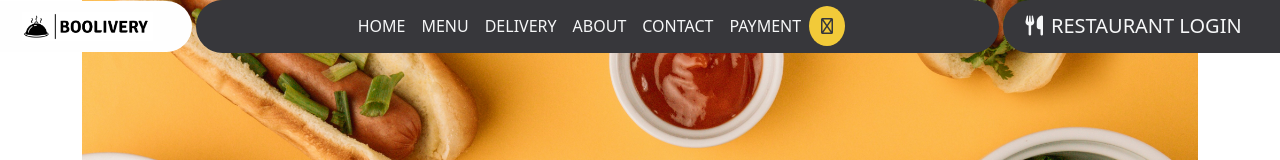
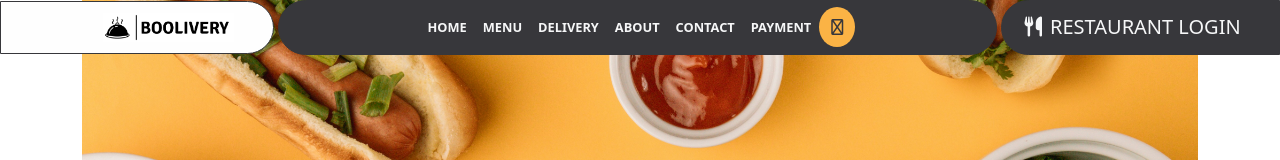
Before and after one commit to emanuele-pogliari/boolivery-frontend, a Vue app: page / in a window 1280 px wide. Shown: the top 160 px of the page. Built offline with nearby package versions, Linux system fonts and the light colour scheme; no server answers.

Commit message:
homepage restyling

```diff
--- a/src/App.vue
+++ b/src/App.vue
@@ -2,12 +2,15 @@
 import AppFooter from "./components/AppFooter.vue";
 import AppMainContent from "./components/AppMainContent.vue";
 import AppHeader from "./components/AppHeader.vue";
+import AppNav from "./components/AppNav.vue";
 
 export default {
   components: {
     AppMainContent,
     AppFooter,
     AppHeader,
+    AppNav,
+
   },
   data() {
     return {};
@@ -16,6 +19,7 @@ export default {
 </script>
 
 <template>
+  <AppNav></AppNav>
   <AppHeader></AppHeader>
   <AppMainContent></AppMainContent>
   <router-view></router-view>
--- a/src/components/AppFooter.vue
+++ b/src/components/AppFooter.vue
@@ -18,7 +18,7 @@ export default {
 
 <template>
 
-    <footer class="text-center p-0 rounded-top-5">
+    <footer class="text-center p-0">
         <!-- <hr class=""> -->
         <div class=" container d-flex justify-content-around gap-5 pt-5 pb-5 px-3">
 
@@ -76,7 +76,7 @@ export default {
                         <label for="exampleInputEmail1" class="form-label"></label>
                         <input type="email" class="form-control" id="exampleInputEmail1"
                             placeholder="enter email adress" aria-describedby="emailHelp">
-                        <div id="emailHelp" class="form-text">Subscribe to our newsletter</div>
+                        <div id="emailHelp" class="form-text text-light">Subscribe to our newsletter</div>
                     </div>
                 </form>
 
@@ -94,7 +94,7 @@ export default {
             </div>
             <div class="d-flex gap-2">
                 <span class="badge rounded-pill">
-                    <a href="https://github.com/rpalanga">Luca F.</a>
+                    <a href="https://github.com/lucafagiolini">Luca F.</a>
                 </span>
                 <span class="badge rounded-pill">
                     <a href="">Christian DG.</a>
@@ -122,6 +122,7 @@ export default {
 footer {
 
     color: $deactivated_text;
+    margin-top: 10rem;
     background-color: $primary_color;
 
     img {
--- a/src/components/AppHeader.vue
+++ b/src/components/AppHeader.vue
@@ -5,69 +5,7 @@ export default {
 </script>
 
 <template>
-    <header class="">
-
-
-        <!-- --------------------------- -->
-        <!-- START NAVBAR -->
-
-        <nav class="navbar d-fle justify-content-between navbar-expand-lg gap-1 position-fixed z-1 w-100">
-            <div class="nav-logo d-flex justify-content-end rounded-end-pill">
-                <!-- <a class="navbar-brand" href="#">BOOLIVERY</a> -->
-                <img class="navbar-brand" src="/img/logo/boolivery-logo-1.png" alt="">
-            </div>
-            <div class="d-flex w-100">
-                <div class="nav-links collapse d-flex justify-content-center navbar-collapse accordion rounded-pill"
-                    id="navbarSupportedContent">
-                    <ul class="navbar-nav mb-lg-0 d-flex justify-content-between align-items-center">
-                        <li class="nav-item">
-                            <a class="nav-link active text-uppercase" aria-current="page" href="#">home</a>
-                        </li>
-                        <li class="nav-item">
-                            <a class="nav-link active text-uppercase" aria-current="page" href="#">menu</a>
-                        </li>
-                        <li class="nav-item">
-                            <a class="nav-link active text-uppercase" aria-current="page" href="#">delivery</a>
-                        </li>
-                        <li class="nav-item">
-                            <a class="nav-link active text-uppercase" aria-current="page" href="#">about</a>
-                        </li>
-                        <li class="nav-item">
-                            <a class="nav-link active text-uppercase" aria-current="page" href="#">contact</a>
-                        </li>
-                        <li class="nav-item">
-                            <a class="nav-link active text-uppercase" aria-current="page" href="#">payment</a>
-                        </li>
-                        <li
-                            class="shopping-cart-icon d-flex justify-content-center align-items-center nav-item rounded-circle p-1">
-                            <i class="nav-link fa-solid fa-cart-shopping"></i>
-                        </li>
-                    </ul>
-                </div>
-            </div>
-            <div class="d-flex nav-restaurant-login d-flex justify-content-end rounded-start-pill gap-3">
-                <a class="navbar-brand d-flex gap-2 align-items-center text-uppercase" href="#">
-                    <i class="fa-solid fa-utensils"></i>
-                    <link rel="stylesheet" href="">Restaurant Login
-                </a>
-
-            </div>
-        </nav>
-
-        <!-- --------------------------- -->
-        <!-- END NAVBAR -->
-
-
-
-
-
-
-
-
-
-
-
-
+    <header>
 
         <!-- --------------------------- -->
         <!-- START JUMBOTRON -->
@@ -99,95 +37,14 @@ export default {
 <style lang="scss" scoped>
 @use "/src/variabiles.scss" as *;
 @use "/src/mixins.scss" as *;
-
-// ---------------------------
-// START NAVBAR
-
-.navbar {
-    padding-top: 0;
-
-    .nav-logo {
-        background-color: $background_color;
-        padding: 0.4rem 1.4rem 0.4rem 1.4rem;
-
-        img {
-            height: 39px;
-        }
-    }
-
-    .nav-links {
-        background-color: $primary_color;
-
-
-        padding: 0.4rem 1.4rem 0.4rem 1.4rem;
-
-        .nav-item {
-
-            a {
-                @include nav_links_style
-            }
-
-            i {
-                @include nav_links_style
-            }
-
-
-        }
-
-        .shopping-cart-icon {
-
-            i {
-
-                color: $primary_color !important;
-
-                &:hover {
-                    color: $primary_color !important;
-                }
-
-            }
-
-            background-color: $secondary_color;
-
-
-            &:hover {
-                background-color: $background_color;
-            }
-
-
-
-        }
-
-
-    }
-
-    .nav-restaurant-login {
-        background-color: $primary_color;
-        padding: 0.4rem 1.4rem 0.4rem 1.4rem;
-
-        a {
-            @include nav_links_style
-        }
-
-    }
-}
-
-// ---------------------------
-// END NAVBAR
-
-
-
-
-
-
-
-
-
 // ---------------------------
 // START JUMBOTRON
 
 .jumbotron {
 
     position: relative;
+    margin-bottom: 10rem;
+
 
     img {
         object-fit: cover;
@@ -195,6 +52,8 @@ export default {
         height: 700px;
 
         border-bottom-left-radius: 4.5rem;
+        border-bottom-right-radius: 4.5rem;
+
     }
 
     .jumbotron-content {
@@ -225,7 +84,7 @@ export default {
 
 
 }
-</style>
 
 // END JUMBOTRON
 // ---------------------------
+</style>
--- /dev/null
+++ b/src/components/AppNav.vue
@@ -0,0 +1,147 @@
+<script>
+export default {
+    name: "AppNavbar",
+}
+</script>
+
+<template>
+
+    <!-- --------------------------- -->
+        <!-- START NAVBAR -->
+
+        <nav class="navbar d-fle justify-content-center navbar-expand-lg gap-1 position-fixed z-1 w-100 ">
+            <div class="nav-logo d-flex justify-content-end rounded-end-pill m-auto">
+                <!-- <a class="navbar-brand" href="#">BOOLIVERY</a> -->
+                <img class="navbar-brand" src="/img/logo/boolivery-logo-1.png" alt="">
+            </div>
+            <div class="d-flex w-100">
+                <div class="nav-links collapse d-flex justify-content-center navbar-collapse accordion rounded-pill"
+                    id="navbarSupportedContent">
+                    <ul class="navbar-nav mb-lg-0 d-flex justify-content-between align-items-center">
+                        <li class="nav-item">
+                            <a class="nav-link active text-uppercase" aria-current="page" href="#">home</a>
+                        </li>
+                        <li class="nav-item">
+                            <a class="nav-link active text-uppercase" aria-current="page" href="#">menu</a>
+                        </li>
+                        <li class="nav-item">
+                            <a class="nav-link active text-uppercase" aria-current="page" href="#">delivery</a>
+                        </li>
+                        <li class="nav-item">
+                            <a class="nav-link active text-uppercase" aria-current="page" href="#">about</a>
+                        </li>
+                        <li class="nav-item">
+                            <a class="nav-link active text-uppercase" aria-current="page" href="#">contact</a>
+                        </li>
+                        <li class="nav-item">
+                            <a class="nav-link active text-uppercase" aria-current="page" href="#">payment</a>
+                        </li>
+                        <li
+                            class="shopping-cart-icon d-flex justify-content-center align-items-center nav-item rounded-circle p-1">
+                            <i class="nav-link fa-solid fa-cart-shopping"></i>
+                        </li>
+                    </ul>
+                </div>
+            </div>
+            <div class="d-flex nav-restaurant-login d-flex justify-content-end rounded-start-pill gap-3 m-auto">
+                <a class="navbar-brand d-flex gap-2 align-items-center text-uppercase" href="#">
+                    <i class="fa-solid fa-utensils"></i>
+                    <link rel="stylesheet" href="">Restaurant Login
+                </a>
+
+            </div>
+        </nav>
+
+        <!-- --------------------------- -->
+        <!-- END NAVBAR -->
+
+</template>
+
+<style lang="scss" scoped>
+@use "/src/variabiles.scss" as *;
+@use "/src/mixins.scss" as *;
+
+// ---------------------------
+// START NAVBAR
+
+.navbar {
+    padding-top: 0;
+
+    .nav-logo {
+        background-color: $background_color;
+        padding: 0.4rem 1.4rem 0.4rem 1.4rem;
+        border: 1px solid $primary_color;
+
+        img {
+            height: 39px;
+            padding-left: 5rem;
+        }
+    }
+
+    .nav-links {
+        background-color: $primary_color;
+        border: 1px solid $primary_color;
+
+
+
+
+
+        padding: 0.4rem 1.4rem 0.4rem 1.4rem;
+
+        .nav-item {
+
+            a {
+                font-weight: 100;
+                font-size: 0.8rem;
+                font-weight: bold;
+                @include nav_links_style
+            }
+
+            i {
+                @include nav_links_style
+            }
+
+
+        }
+
+        .shopping-cart-icon {
+
+            i {
+
+                color: $primary_color !important;
+
+                &:hover {
+                    color: $primary_color !important;
+                }
+
+            }
+
+            background-color: $secondary_color;
+
+
+            &:hover {
+                background-color: $background_color;
+            }
+
+
+
+        }
+
+
+    }
+
+    .nav-restaurant-login {
+        background-color: $primary_color;
+        padding: 0.4rem 1.4rem 0.4rem 1.4rem;
+        border: 1px solid $primary_color;
+
+        a {
+            @include nav_links_style
+        }
+
+    }
+}
+
+// ---------------------------
+// END NAVBAR
+</style>
--- a/src/mixins.scss
+++ b/src/mixins.scss
@@ -55,7 +55,7 @@
     transition: 0.3s;
 
     &:hover {
-        color: #f2ca39 !important;
+        color: #fbb345 !important;
     }
 }
 
--- a/src/variabiles.scss
+++ b/src/variabiles.scss
@@ -1,5 +1,5 @@
 $primary_color: #37373b;
-$secondary_color: #f2ca39;
+$secondary_color: #fbb345;
 $tertiary_color: #7cadf4;
 $background_color: #fefefe;
 $background_color_dark: #f8f8f6;
```
